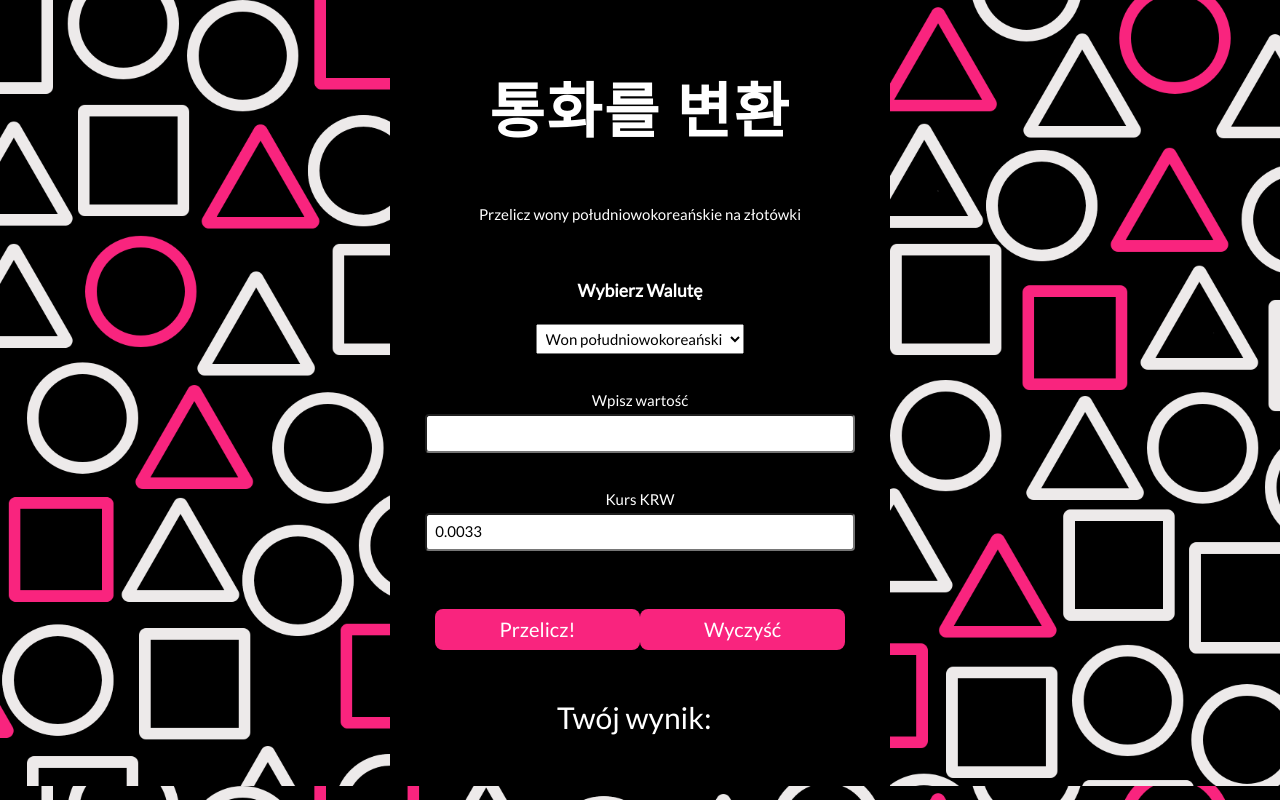
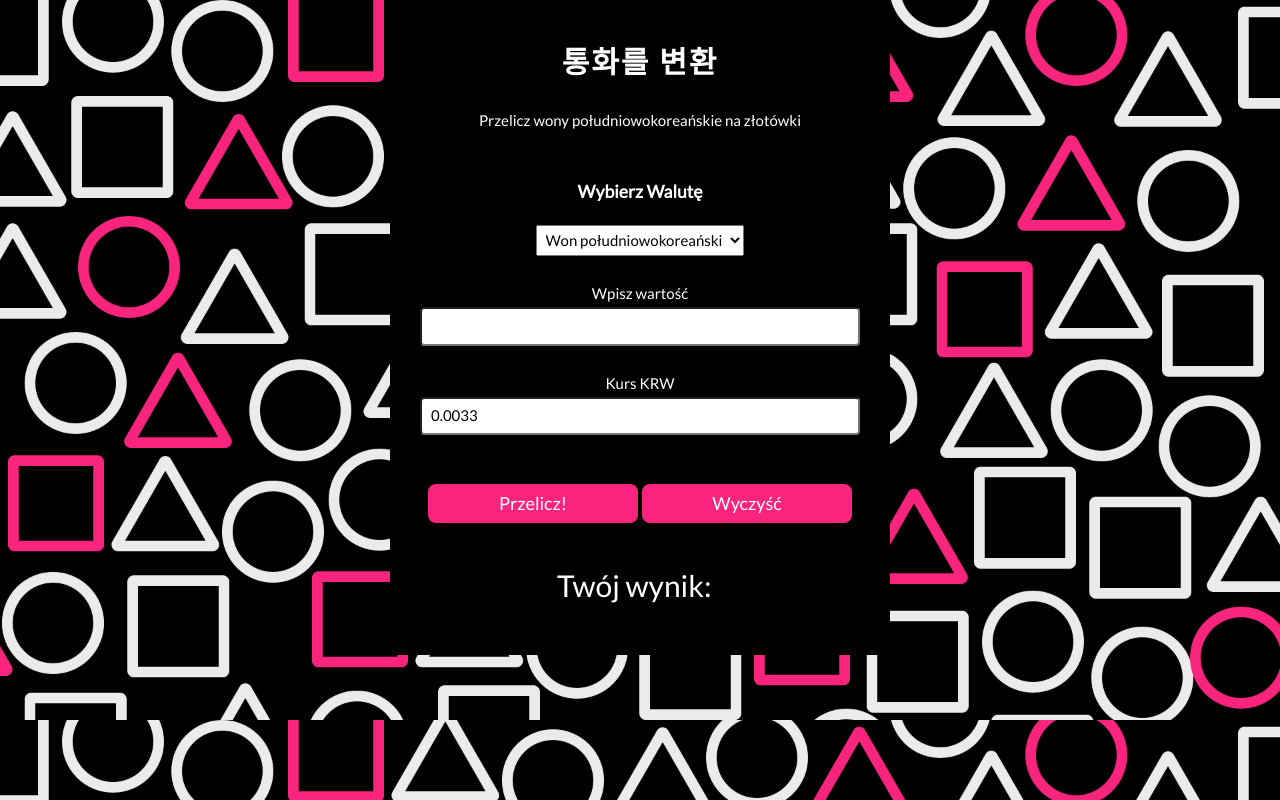
Before and after one commit to WerkaStrong/cantor-squid-game, a React (Create React App) app: page / in a window 1280 px wide. Built offline with nearby package versions, Linux system fonts and the light colour scheme.

Commit message:
add margin to form_patagraph

```diff
--- a/src/Form/style.css
+++ b/src/Form/style.css
@@ -14,7 +14,7 @@
 
 }
 .form__paragraph{
-    padding: 2%;
+    padding: 1%;
     width: 100%;
     max-width:auto;
 }
@@ -33,9 +33,11 @@
     background-color: #F9247E;
     color: #ffffff;
     font-family: "Lato";
-    font-size: 20px;
+    font-size: 18px;
     padding: 2%;
     border-radius: 8px;
+    margin-left: 0.5%;
+    margin-right: 0.5%;
 }
 
 .form__button:hover {
--- a/src/Header/style.css
+++ b/src/Header/style.css
@@ -2,5 +2,5 @@
     font-size: 55px;
     letter-spacing: 2px;
     font-family: "Noto Sans KR";
-    font-size: 60px;
+    font-size: 30px;
 }
```
